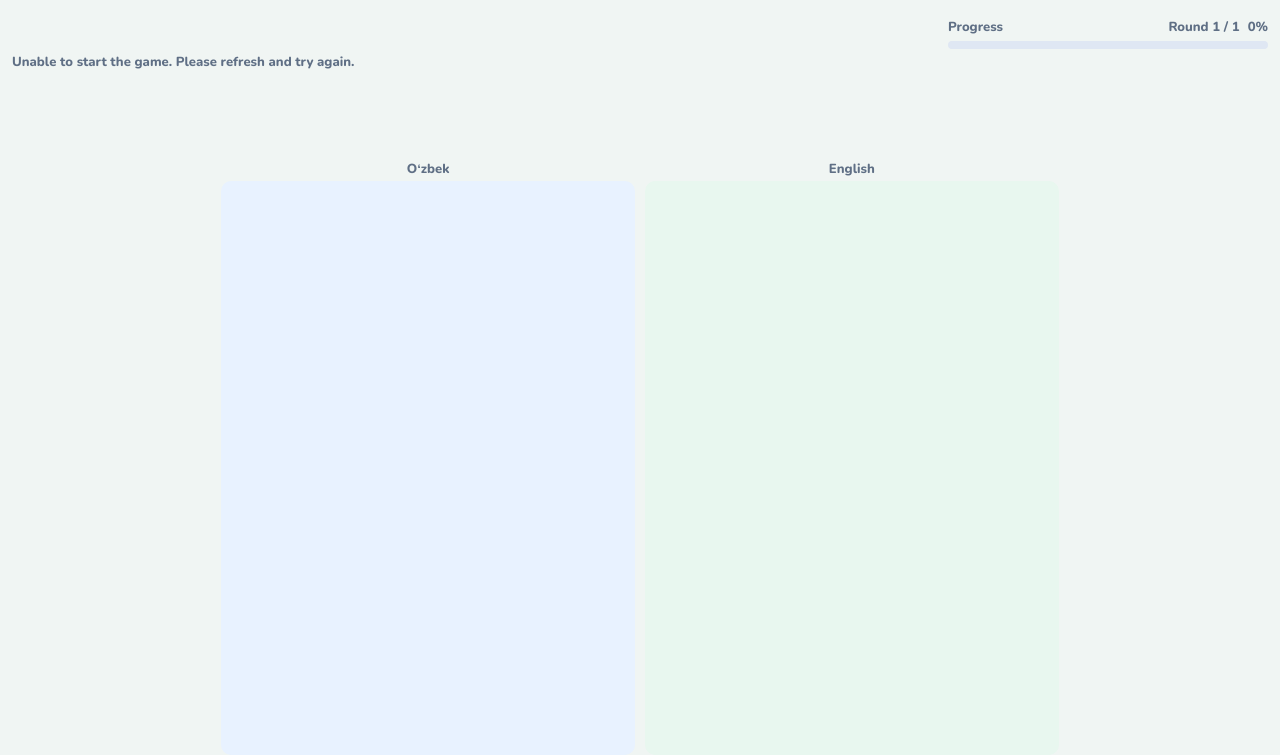
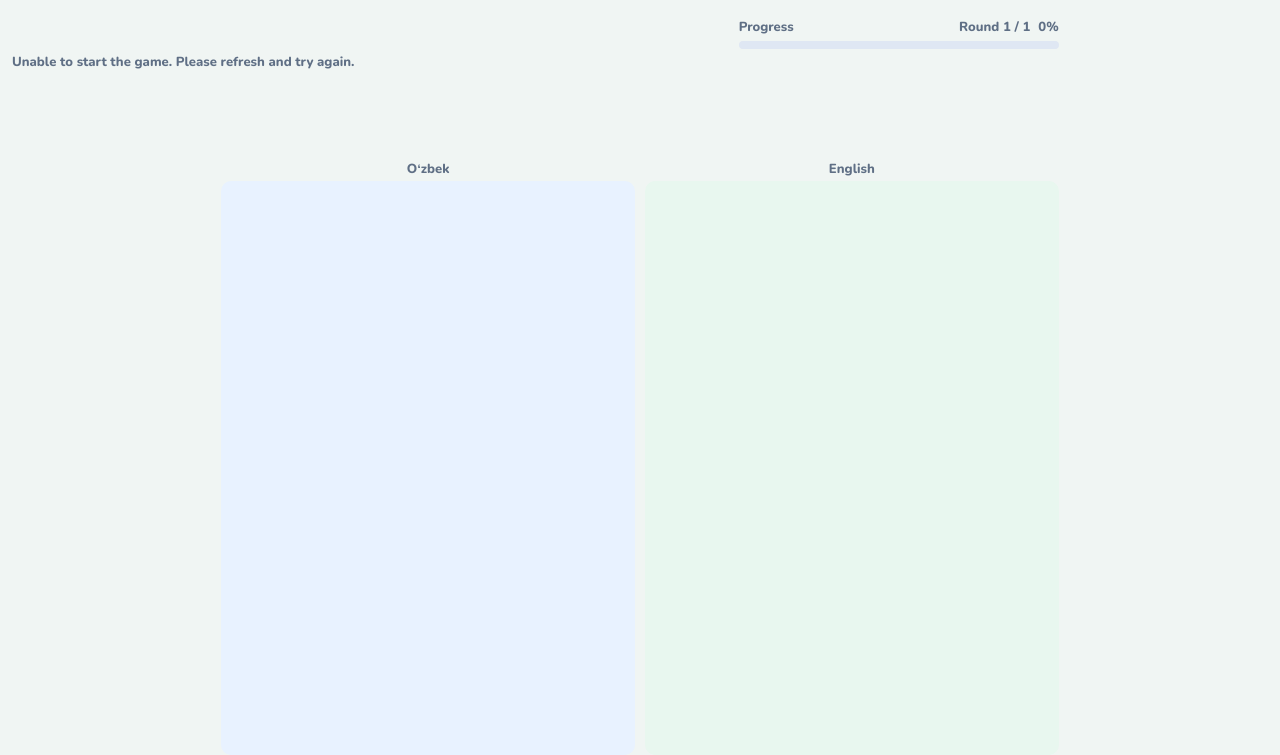
Before and after one commit to sobirovinc/norasaysenglish, a Django app: template vocabulary/templates/vocabulary/game.html in a window 1280 px wide. Shown: the part 56-811 px from the top of the page. Run offline with Django 5.2, Linux system fonts and the light colour scheme; the template is opened without the code that fills it, so the values that code supplies are empty; data comes from the database, SQL or seed files in the repository.

Commit message:
ui/ux changes in matching game

```diff
--- a/vocabulary/static/vocabulary/css/styles.css
+++ b/vocabulary/static/vocabulary/css/styles.css
@@ -690,7 +690,10 @@
     grid-template-columns: minmax(0, 1fr) minmax(220px, 320px);
     gap: 8px;
     align-items: end;
-    width: 100%;
+
+    width: calc(100% * 8 / 12);
+    max-width: 100%;
+    margin-inline: auto;
 }
 
 .game-title h1 {
```
